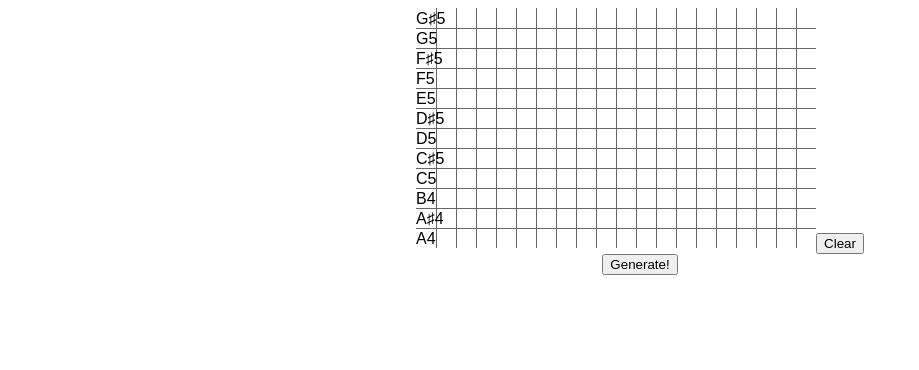
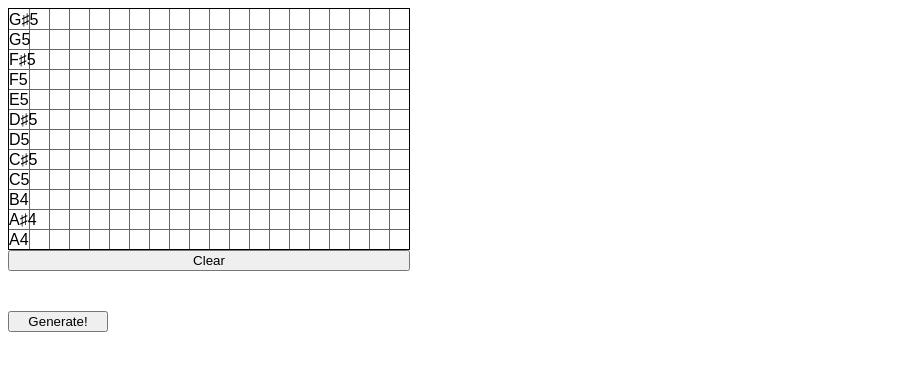
Before and after one commit to Bacorn42/sound-wave-composer, a React (Create React App) app: page / in a window 1280 px wide. Shown: the top 370 px of the page, without its empty margins (0-919 px from the left). Built offline with nearby package versions, Linux system fonts and the light colour scheme.

Commit message:
Some basic styling

```diff
--- a/src/App.css
+++ b/src/App.css
@@ -1,3 +1,3 @@
 .app {
-  text-align: center;
+  max-width: 800px;
 }
--- /dev/null
+++ b/src/components/roll/Display.css
@@ -0,0 +1,12 @@
+.display {
+  display: flex;
+}
+
+.display canvas {
+  border: 1px solid #000;
+}
+
+.display-canvas {
+  display: flex;
+  flex-direction: column;
+}
--- a/src/components/roll/Display.js
+++ b/src/components/roll/Display.js
@@ -1,4 +1,5 @@
 import React, { useRef, useEffect, useState } from 'react';
+import './Display.css';
 import NoteSettings from './NoteSettings.js';
 import Note from '../../Note.js';
 import { toneNames } from '../../tones.js';
@@ -85,9 +86,11 @@ function Display({ notes }) {
   useEffect(() => draw());
 
   return (
-    <div>
-      <canvas ref={canvas} width={WIDTH} height={HEIGHT} onClick={clickHandler}></canvas>
-      <button onClick={clear}>Clear</button>
+    <div className="display">
+      <div className="display-canvas">
+        <canvas ref={canvas} width={WIDTH} height={HEIGHT} onClick={clickHandler}></canvas>
+        <button onClick={clear}>Clear</button>
+      </div>
       {selectedNote && <NoteSettings note={selectedNote} draw={draw} deleteNote={deleteNote}></NoteSettings>}
     </div>
   );
--- /dev/null
+++ b/src/components/roll/Generator.css
@@ -0,0 +1,6 @@
+.generator {
+  display: flex;
+  flex-direction: column;
+  width: 100px;
+  margin-top: 40px;
+}
--- a/src/components/roll/Generator.js
+++ b/src/components/roll/Generator.js
@@ -1,4 +1,5 @@
 import React, { useState } from 'react';
+import './Generator.css';
 import { getTone } from '../../waves/sine/tones.js';
 import getWAV from '../../wav/WAVWriter.js';
 import { SAMPLES, SIZE, VOLUME } from '../../constants.js';
@@ -6,6 +7,8 @@ import { SAMPLES, SIZE, VOLUME } from '../../constants.js';
 function Generator({ notes }) {
   let [waveData, setWaveData] = useState(null);
   const clickHandler = () => {
+    setWaveData(0);
+    setTimeout(() => {
       const arr = new Array(SIZE).fill(0);
       for(const note of notes) {
         const offset = note.getOffset();
@@ -19,6 +22,7 @@ function Generator({ notes }) {
       const normalizedArr = normalize(arr);
       console.log(normalizedArr);
       setWaveData(getWAV(normalizedArr));
+    }, 0);
   }
 
   const normalize = (arr) => {
@@ -33,10 +37,13 @@ function Generator({ notes }) {
     if(waveData) {
       return <audio src={waveData} controls></audio>;
     }
+    if(waveData === 0) {
+      return <div>Generating...</div>
+    }
   }
 
   return (
-    <div>
+    <div className="generator">
       <button onClick={clickHandler}>Generate!</button>
       {getAudio()}
     </div>
--- /dev/null
+++ b/src/components/roll/NoteSettings.css
@@ -0,0 +1,3 @@
+.note-settings {
+  border: 1px solid #000;
+}
--- a/src/components/roll/NoteSettings.js
+++ b/src/components/roll/NoteSettings.js
@@ -1,4 +1,5 @@
 import React, { useState, useEffect } from 'react';
+import './NoteSettings.css';
 
 function NoteSettings({ note, draw, deleteNote }) {
   const [tuningOffset, setTuningOffset] = useState(note.tuningOffset);
@@ -24,10 +25,10 @@ function NoteSettings({ note, draw, deleteNote }) {
   }
 
   return (
-    <div>
+    <div className="note-settings">
       Tuning offset <input value={tuningOffset} onChange={handleTuningOffset}></input> cents.<br />
-      <button onClick={deleteNote}>Delete</button><br />
-      Length <input value={length} onChange={handleLength}></input>s.
+      Length <input value={length} onChange={handleLength}></input>s.<br />
+      <button onClick={deleteNote}>Delete</button>
     </div>
   );
 }
```
Lines whose indentation alone changed are shown as unchanged.
